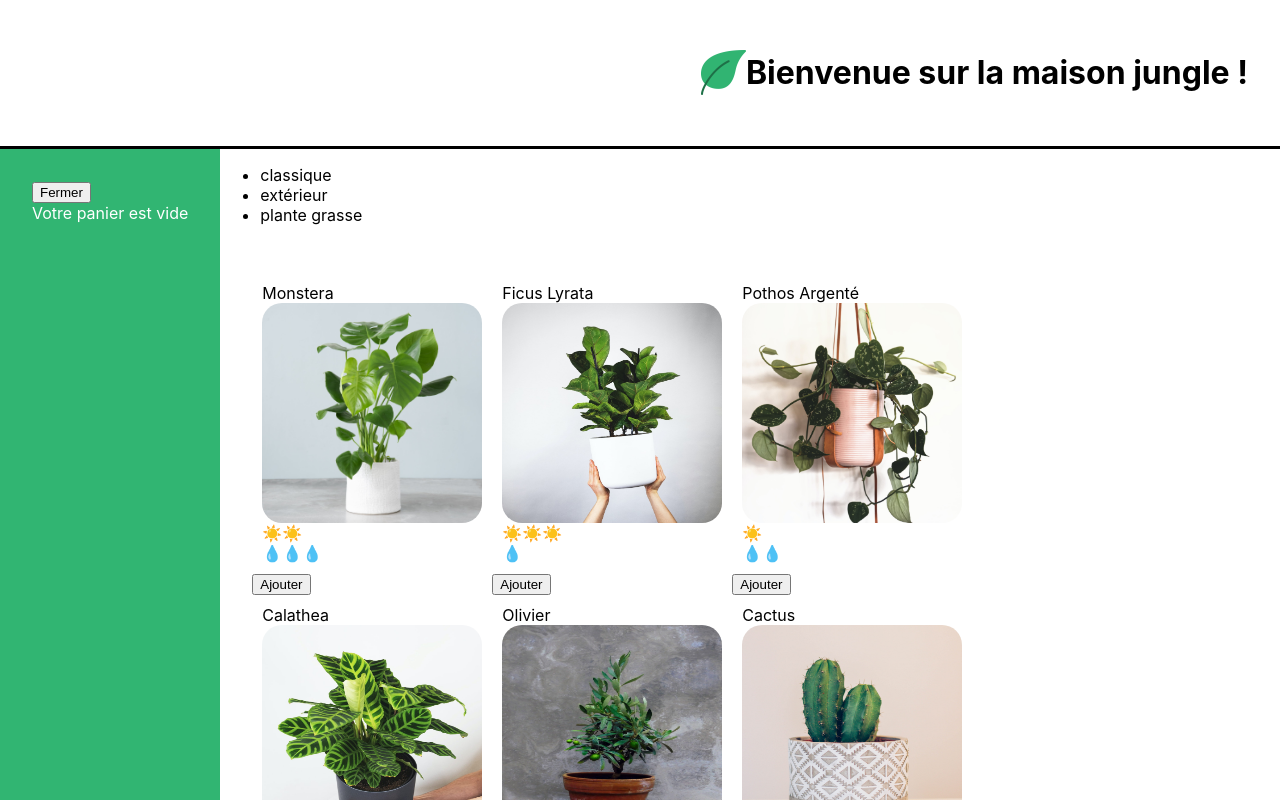
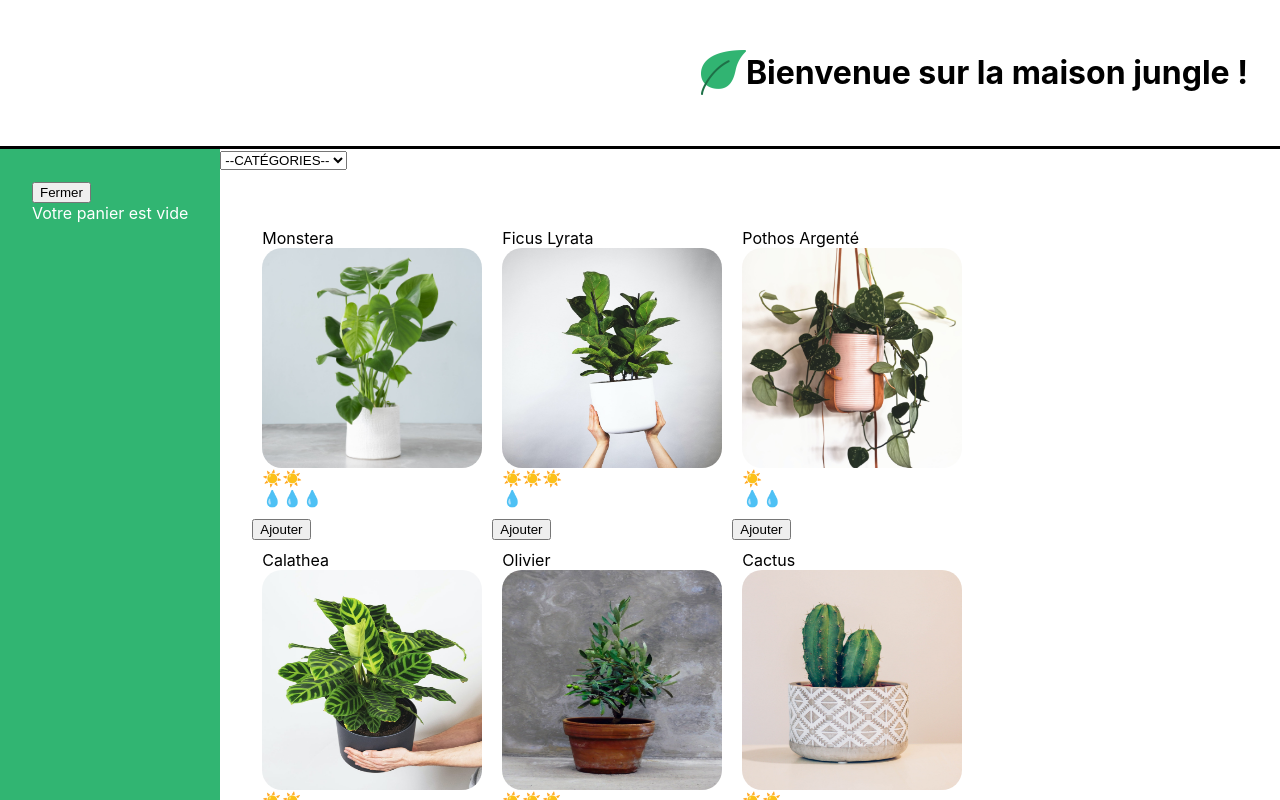
Before and after one commit to theo-m14/la-maison-jungle-cours-react-oc, a React (Create React App) app: page / in a window 1280 px wide. Shown: the top 800 px of the page. Built offline with nearby package versions, Linux system fonts and the light colour scheme.

Commit message:
display category on select

```diff
--- a/src/components/App.js
+++ b/src/components/App.js
@@ -8,6 +8,7 @@ import '../styles/Layout.css'
 
 function App() {
 	const [cart, updateCart] = useState([])
+	const [categorieView, changeCat] = useState('none');
 	return (
 		<div>
 			<Banner>
@@ -16,7 +17,7 @@ function App() {
 			</Banner>
 			<div className='lmj-layout-inner'>
 				<Cart cart={cart} updateCart={updateCart} />
-				<ShoppingList cart={cart} updateCart={updateCart} />
+				<ShoppingList cart={cart} updateCart={updateCart} categorieView={categorieView} changeCat={changeCat}/>
 			</div>
 			<Footer />
 		</div>
--- /dev/null
+++ b/src/components/Categories.js
@@ -0,0 +1,24 @@
+import { plantList } from "../datas/plantList"
+
+function Categories({categorieView, changeCat}){
+    const categories = plantList.reduce(
+		(acc, plant) =>
+			acc.includes(plant.category) ? acc : acc.concat(plant.category),
+		[]
+	)
+    return(
+        <select>
+            <option value={'none'} onClick={(e)=> displayCat(e.target.value)}>--CATÉGORIES--</option>
+            {categories.map((cat) => (
+					<option key={cat} onClick={(e)=> displayCat(e.target.value)} value={cat}>{cat}</option>
+				))}
+        </select>
+    )
+    function displayCat(value){
+        changeCat(value)
+    }
+}
+
+
+
+export default Categories
--- a/src/components/ShoppingList.js
+++ b/src/components/ShoppingList.js
@@ -1,13 +1,9 @@
 import { plantList } from '../datas/plantList'
 import PlantItem from './PlantItem'
 import '../styles/ShoppingList.css'
+import Categories from './Categories'
 
-function ShoppingList({ cart, updateCart }) {
-	const categories = plantList.reduce(
-		(acc, plant) =>
-			acc.includes(plant.category) ? acc : acc.concat(plant.category),
-		[]
-	)
+function ShoppingList({ cart, updateCart, categorieView, changeCat }) {
 
 	function addToCart(name, price) {
 		const currentPlantSaved = cart.find((plant) => plant.name === name)
@@ -24,15 +20,34 @@ function ShoppingList({ cart, updateCart }) {
 		}
 	}
 
+	//On regarde si aucune catégorie n'est selectionné
+	if(categorieView==='none'){
 		return (
 			<div className='lmj-shopping-list'>
-			<ul>
-				{categories.map((cat) => (
-					<li key={cat}>{cat}</li>
+				<Categories categorieView={categorieView} changeCat={changeCat}/>
+				<ul className='lmj-plant-list'>
+					{plantList.map(({ id, cover, name, water, light, price, category }) => (
+						<div key={id}>
+							<PlantItem
+								cover={cover}
+								name={name}
+								water={water}
+								light={light}
+								price={price}
+							/>
+							<button onClick={() => addToCart(name, price)}>Ajouter</button>
+						</div>
 					))}
 				</ul>
+			</div>
+		)
+	}else{ //Si on a selectionné une catégorie, on affiche seulement les plantes si référant
+		let plantDisplay = plantList.filter((plant) => plant.category === categorieView)
+		return (
+			<div className='lmj-shopping-list'>
+				<Categories categorieView={categorieView} changeCat={changeCat}/>
 				<ul className='lmj-plant-list'>
-				{plantList.map(({ id, cover, name, water, light, price }) => (
+					{plantDisplay.map(({ id, cover, name, water, light, price, category }) => (
 						<div key={id}>
 							<PlantItem
 								cover={cover}
@@ -48,5 +63,6 @@ function ShoppingList({ cart, updateCart }) {
 			</div>
 		)
 	}
+}
 
 export default ShoppingList
```
Lines whose indentation alone changed are shown as unchanged.
